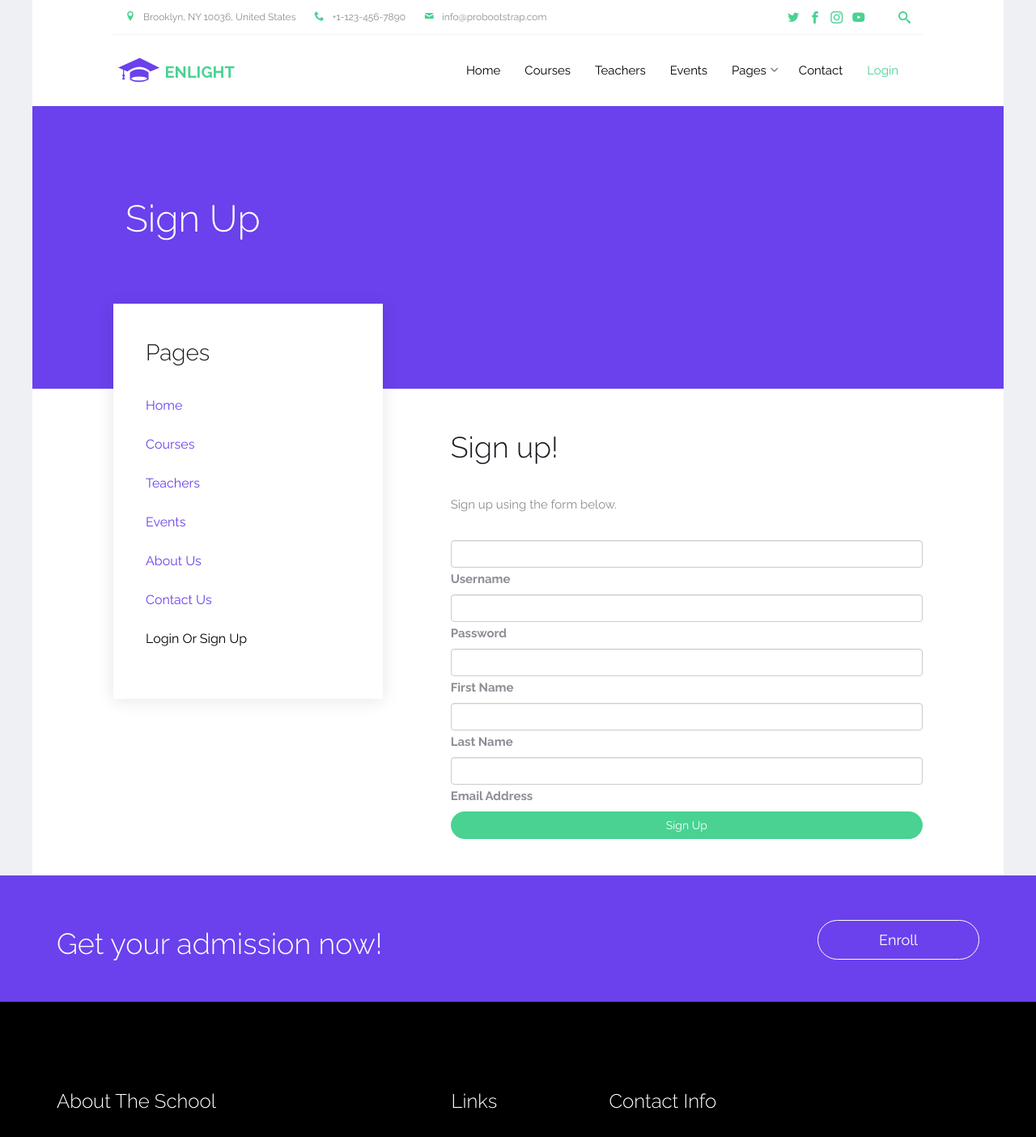
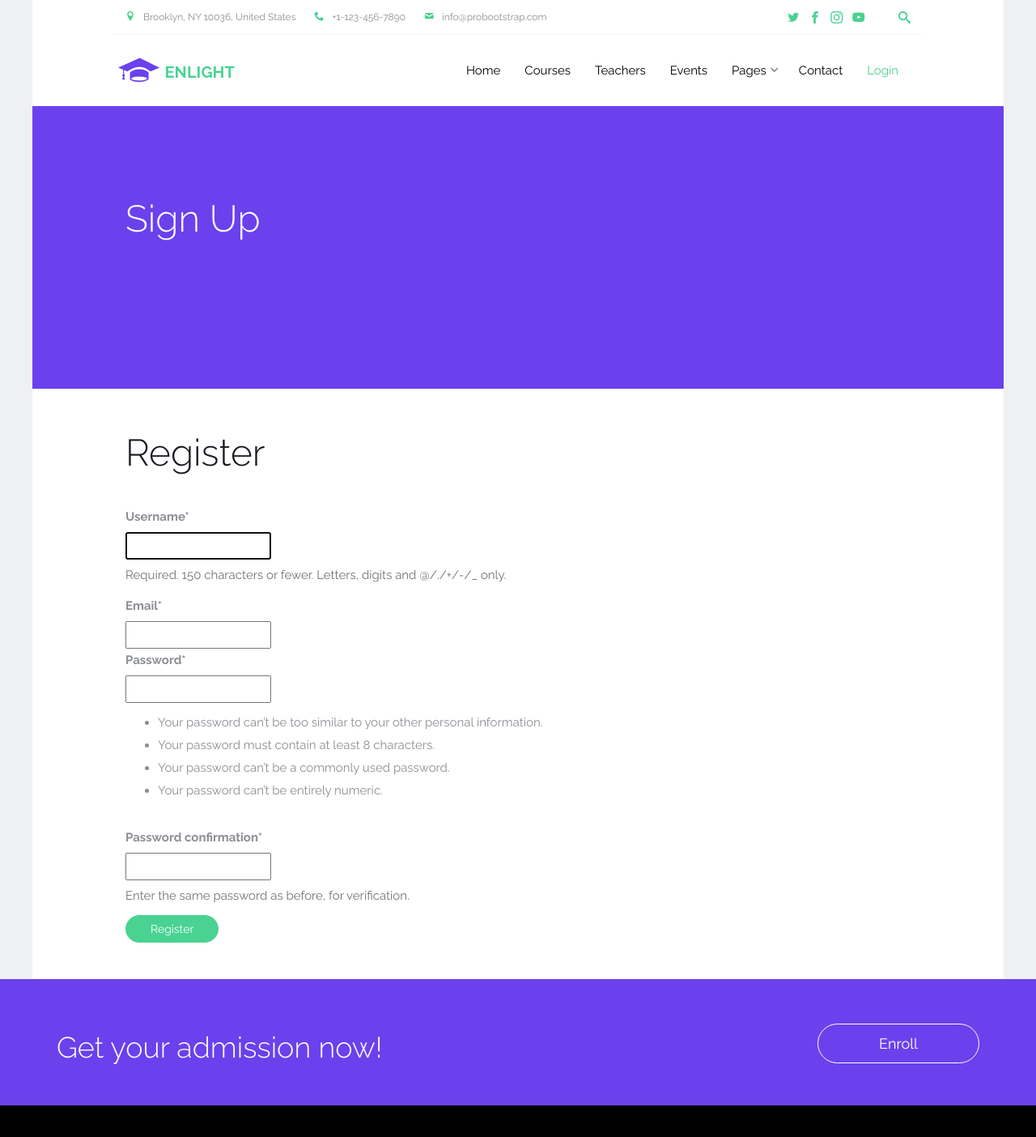
Before and after one commit to Amaaan09/WebDev_Project, a Django app: page /staff/signup/ in a window 1280 px wide. Shown: the top 1404 px of the page at 81% size. Run offline with Django 4.2, Linux system fonts and the light colour scheme; some libraries are stand-ins or nearby versions; some web fonts are replaced.

Commit message:
signup done

```diff
--- a/ELearning/settings.py
+++ b/ELearning/settings.py
@@ -42,6 +42,7 @@ DEFAULT_APPS = [
 
 THIRD_PARTY_APPS = [
     'widget_tweaks',
+    'crispy_forms',
 ]
 
 MY_APPS = [
--- /dev/null
+++ b/staff/forms.py
@@ -0,0 +1,17 @@
+from django import forms
+from django.contrib.auth.forms import UserCreationForm
+from django.contrib.auth.models import User
+
+class NewUserForm(UserCreationForm):
+	email = forms.EmailField(required=True)
+
+	class Meta:
+		model = User
+		fields = ("username", "email", "password1", "password2")
+
+	def save(self, commit=True):
+		user = super(NewUserForm, self).save(commit=False)
+		user.email = self.cleaned_data['email']
+		if commit:
+			user.save()
+		return user
--- a/staff/views.py
+++ b/staff/views.py
@@ -1,5 +1,7 @@
 from django.shortcuts import render, redirect
 from django.contrib.auth import login, authenticate, logout
+from .forms import NewUserForm
+from django.contrib import messages
 
 # Create your views here.
 def login_page(request):
@@ -16,7 +18,16 @@ def login_page(request):
     return render(request, "login_page.html")
 
 def signup_page(request):
-    return render(request, "signup_page.html")
+    if request.method == "POST":
+        form = NewUserForm(request.POST)
+        if form.is_valid():
+            user = form.save()
+            login(request, user)
+            messages.success(request, "Registration successful." )
+            return redirect("home")
+        messages.error(request, "Unsuccessful registration. Invalid information.")
+    form = NewUserForm()
+    return render (request, "signup_page.html", context={"register_form":form})
 
 def logout_page(request):
     print("logout")
--- a/templates/signup_page.html
+++ b/templates/signup_page.html
@@ -2,7 +2,7 @@
 {% load static %}
 
 {% block log_sign %} active {% endblock %}
-
+{% load crispy_forms_tags %}
 {% block content%}
 
 
@@ -22,7 +22,7 @@
         <div class="row">
             <div class="col-md-12">
                 <div class="row probootstrap-gutter0">
-                    <div class="col-md-4" id="probootstrap-sidebar">
+                    <!-- <div class="col-md-4" id="probootstrap-sidebar">
                         <div class="probootstrap-sidebar-inner probootstrap-overlap probootstrap-animate">
                             <h3>Pages</h3>
                             <ul class="probootstrap-side-menu">
@@ -36,46 +36,56 @@
                                 <li class="active"><a>Login Or Sign Up</a></li>
                             </ul>
                         </div>
-                    </div>
-                    <div class="col-md-7 col-md-push-1  probootstrap-animate" id="probootstrap-content">
-                        <h2>Sign up!</h2>
+                    </div> -->
+                    <!-- <div class="col-md-7 col-md-push-1  probootstrap-animate" id="probootstrap-content"> -->
+                    <!-- <h2>Sign up!</h2>
                         <p>Sign up using the form below.</p>
                         <form method="post">
                             {% csrf_token %}
-                            <!-- Name input -->
+
                             <div class="form-outline mb-4">
                                 <input type="text" id="form2Example1" class="form-control" />
                                 <label class="form-label" for="form2Example1">Username</label>
                             </div>
 
-                            <!-- Password input -->
+
                             <div class="form-outline mb-4">
                                 <input type="password" id="form2Example2" class="form-control" />
                                 <label class="form-label" for="form2Example2">Password</label>
                             </div>
-                            <!-- First Name -->
+
                             <div class="form-outline mb-4">
                                 <input type="text" id="form2Example1" class="form-control" />
                                 <label class="form-label" for="form2Example1">First Name</label>
                             </div>
-                            <!-- Last Name -->
+
                             <div class="form-outline mb-4">
                                 <input type="text" id="form2Example1" class="form-control" />
                                 <label class="form-label" for="form2Example1">Last Name</label>
                             </div>
-                            <!-- Email -->
+
                             <div class="form-outline mb-4">
                                 <input type="email" id="form2Example1" class="form-control" />
                                 <label class="form-label" for="form2Example1">Email Address</label>
                             </div>
 
 
-                            <!-- Submit button -->
+
                             <button type="submit" class="btn btn-primary btn-block mb-4">Sign Up</button>
+                        </form> -->
 
+                    <!-- </div> -->
+                    <div class="container py-5">
+                        <h1>Register</h1>
+                        <form method="POST">
+                            {% csrf_token %}
+                            {{ register_form|crispy }}
+                            <button class="btn btn-primary" type="submit">Register</button>
+                        </form>
+                        <!-- <p class="text-center">If you already have an account, <a
+                                href="{% url 'login_page' %}">login</a> instead.</p> -->
+                    </div>
 
-                    </div>
-                    </form>
 
                 </div>
             </div>
```
Also changed, not shown: db.sqlite3, 2 other files.
